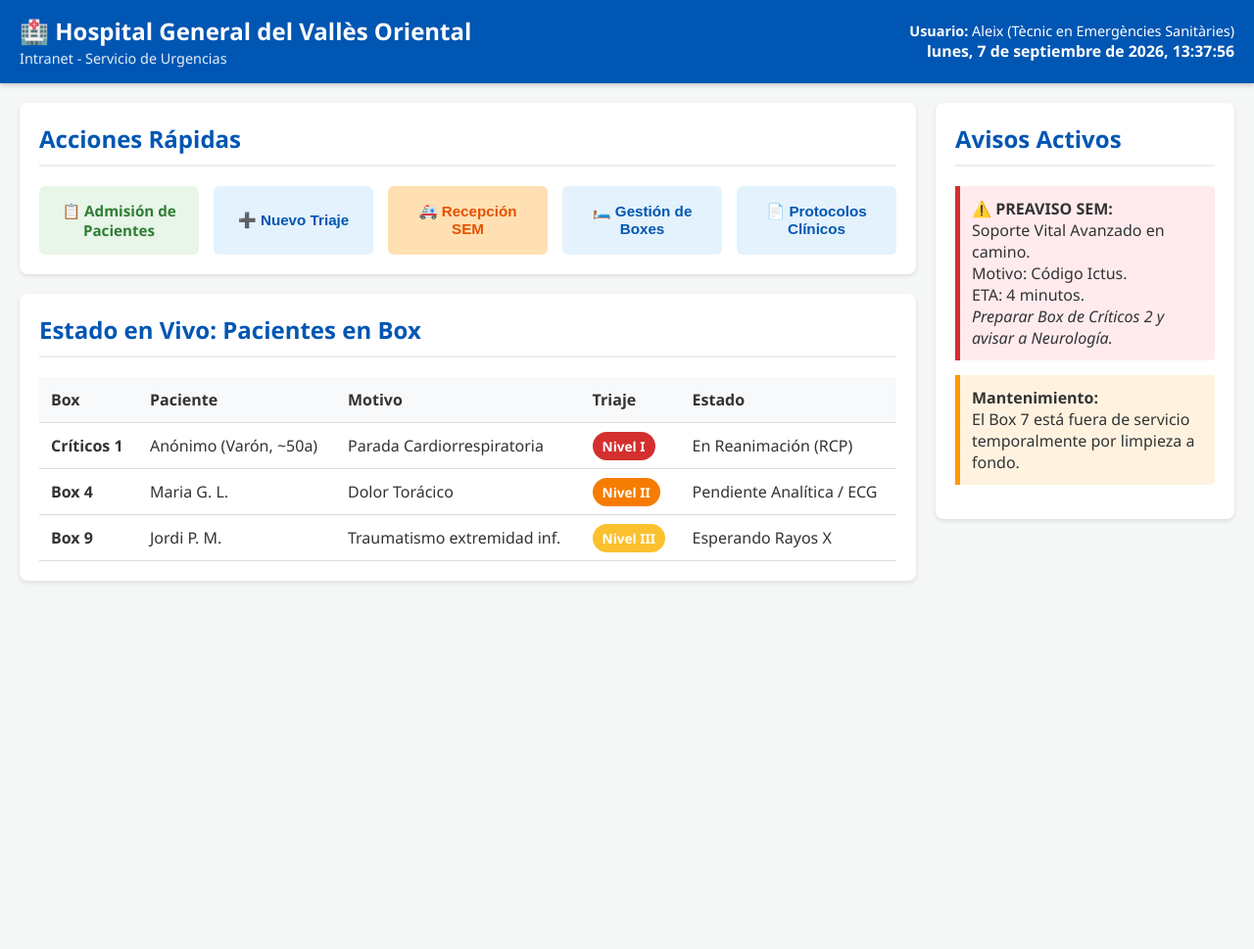
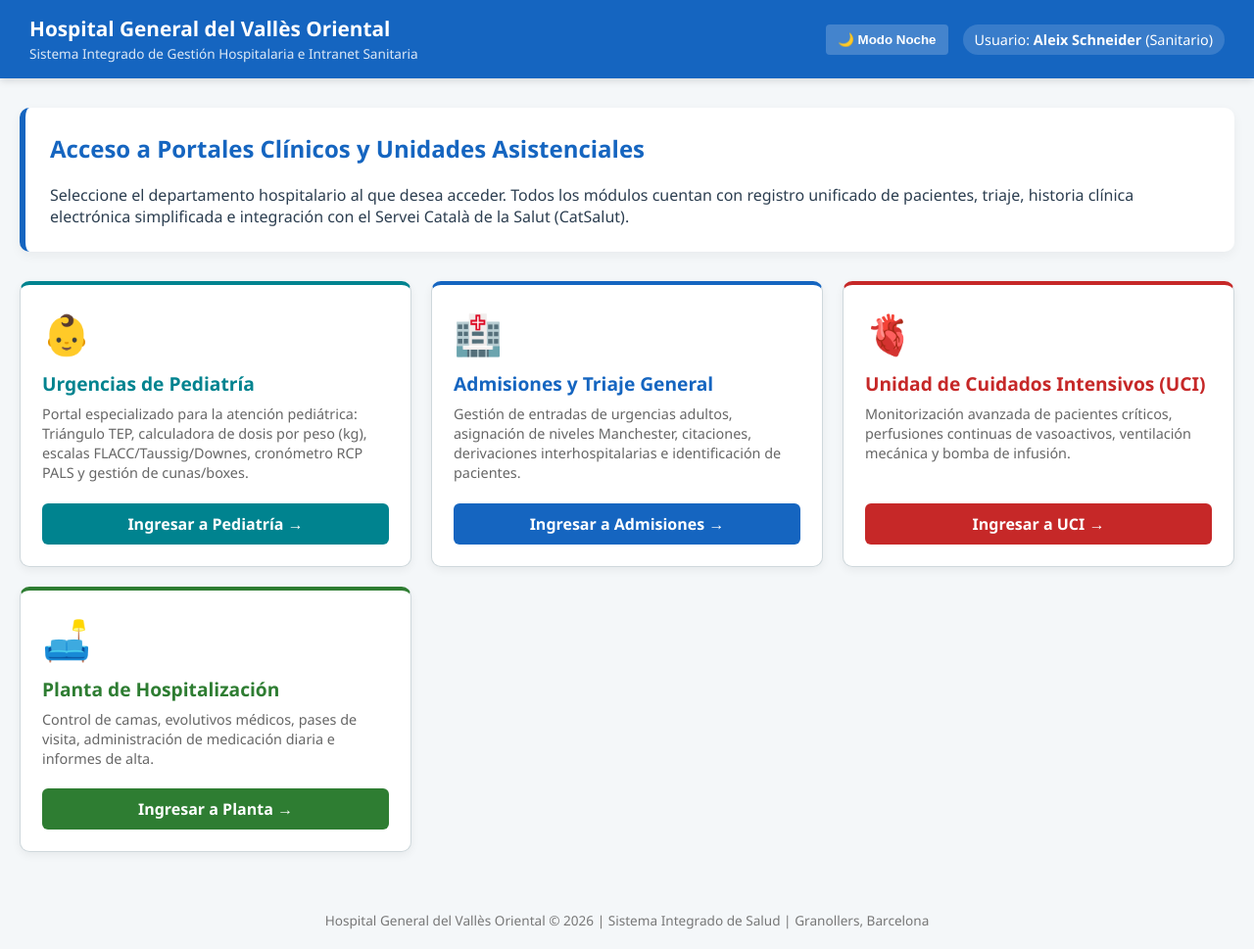
Before and after one commit to fpvalldhebron-a11y/hgvo-intranet-urgencias, a plain HTML site: page index.html in a window 1280 px wide. Shown: the whole page at 98% size. Before the commit the page ends 800 px from the top, so only its background shows below. Drawn offline with Linux system fonts and the light colour scheme.

Commit message:
Update index.html

```diff
--- a/index.html
+++ b/index.html
@@ -3,252 +3,201 @@
 <head>
     <meta charset="UTF-8">
     <meta name="viewport" content="width=device-width, initial-scale=1.0">
-    <title>Urgencias - Hospital General del Vallès Oriental</title>
+    <title>Hospital General del Vallès Oriental | Portal Intranet</title>
     <style>
         :root {
-            --primary-blue: #0056b3;
-            --secondary-blue: #003d80;
-            --bg-color: #f4f7f6;
-            --text-dark: #333;
-            --rojo-triaje: #d32f2f;
-            --naranja-triaje: #f57c00;
-            --amarillo-triaje: #fbc02d;
-            --verde-triaje: #388e3c;
-            --azul-triaje: #1976d2;
+            --primary-blue: #1565c0;
+            --secondary-blue: #0d47a1;
+            --teal-accent: #00838f;
+            --bg-color: #f4f7f9;
+            --card-bg: #ffffff;
+            --text-dark: #2c3e50;
+            --border-color: #cfd8dc;
         }
 
+        body.dark-mode {
+            --bg-color: #121212;
+            --card-bg: #1e1e1e;
+            --text-dark: #e0e0e0;
+            --border-color: #333333;
+        }
+
+        * { box-sizing: border-box; }
+
         body {
-            font-family: 'Segoe UI', Tahoma, Geneva, Verdana, sans-serif;
+            font-family: 'Segoe UI', Roboto, Helvetica, Arial, sans-serif;
             background-color: var(--bg-color);
+            color: var(--text-dark);
             margin: 0;
-            color: var(--text-dark);
+            transition: background 0.3s, color 0.3s;
         }
 
         header {
             background-color: var(--primary-blue);
             color: white;
-            padding: 15px 20px;
+            padding: 15px 30px;
             display: flex;
             justify-content: space-between;
             align-items: center;
-            box-shadow: 0 2px 5px rgba(0,0,0,0.2);
+            box-shadow: 0 2px 8px rgba(0,0,0,0.15);
         }
 
-        .user-info {
-            font-size: 0.9em;
-            text-align: right;
+        .brand-title h1 { margin: 0; font-size: 1.3em; font-weight: 700; }
+        .brand-title span { font-size: 0.85em; opacity: 0.85; font-weight: 300; }
+
+        .header-controls { display: flex; align-items: center; gap: 15px; }
+
+        .btn-theme-toggle {
+            background: rgba(255,255,255,0.2);
+            border: none;
+            color: white;
+            padding: 8px 12px;
+            border-radius: 4px;
+            cursor: pointer;
+            font-weight: bold;
         }
 
         .container {
-            display: grid;
-            grid-template-columns: 3fr 1fr;
-            gap: 20px;
-            padding: 20px;
             max-width: 1400px;
-            margin: auto;
+            margin: 30px auto;
+            padding: 0 20px;
         }
 
-        .card {
-            background: white;
-            padding: 20px;
-            border-radius: 8px;
-            box-shadow: 0 2px 4px rgba(0,0,0,0.1);
-            margin-bottom: 20px;
+        .welcome-card {
+            background: var(--card-bg);
+            padding: 25px;
+            border-radius: 10px;
+            box-shadow: 0 4px 12px rgba(0,0,0,0.05);
+            margin-bottom: 30px;
+            border-left: 6px solid var(--primary-blue);
         }
 
-        h2 {
-            margin-top: 0;
-            color: var(--primary-blue);
-            border-bottom: 2px solid #eee;
-            padding-bottom: 10px;
+        .departments-grid {
+            display: grid;
+            grid-template-columns: repeat(auto-fit, minmax(320px, 1fr));
+            gap: 20px;
         }
 
-        .btn-grid {
-            display: grid;
-            grid-template-columns: repeat(auto-fit, minmax(160px, 1fr));
-            gap: 15px;
+        .dept-card {
+            background: var(--card-bg);
+            border-radius: 10px;
+            padding: 22px;
+            box-shadow: 0 3px 10px rgba(0,0,0,0.06);
+            border: 1px solid var(--border-color);
+            transition: transform 0.2s, box-shadow 0.2s;
+            display: flex;
+            flex-direction: column;
+            justify-content: space-between;
         }
 
-        .btn-action {
-            display: flex;
-            align-items: center;
-            justify-content: center;
-            padding: 15px;
-            border: none;
-            border-radius: 6px;
-            background-color: #e3f2fd;
-            color: var(--primary-blue);
-            font-weight: bold;
-            cursor: pointer;
-            transition: all 0.3s;
-            font-size: 0.95em;
-            text-decoration: none;
-            box-sizing: border-box;
-            text-align: center;
+        .dept-card:hover {
+            transform: translateY(-4px);
+            box-shadow: 0 8px 20px rgba(0,0,0,0.12);
         }
 
-        .btn-action:hover {
-            background-color: var(--primary-blue);
+        .dept-icon { font-size: 2.5em; margin-bottom: 10px; }
+        .dept-title { font-size: 1.2em; font-weight: bold; margin-bottom: 8px; color: var(--primary-blue); }
+        .dept-desc { font-size: 0.9em; color: #666; margin-bottom: 20px; line-height: 1.4; }
+
+        .btn-enter {
+            display: block;
+            text-align: center;
+            background: var(--primary-blue);
             color: white;
+            padding: 10px 15px;
+            border-radius: 6px;
+            text-decoration: none;
+            font-weight: bold;
+            transition: background 0.2s;
         }
 
-        .btn-admision {
-            background-color: #e8f5e9;
-            color: #2e7d32;
-        }
+        .btn-enter:hover { background: var(--secondary-blue); }
+        .btn-enter.teal { background: var(--teal-accent); }
+        .btn-enter.teal:hover { background: #005662; }
 
-        .btn-admision:hover {
-            background-color: #2e7d32;
-            color: white;
-        }
-
-        .btn-sem {
-            background-color: #ffe0b2;
-            color: #e65100;
-        }
-
-        .btn-sem:hover {
-            background-color: #e65100;
-            color: white;
-        }
-
-        table {
-            width: 100%;
-            border-collapse: collapse;
-            margin-top: 15px;
-        }
-
-        th, td {
-            text-align: left;
-            padding: 12px;
-            border-bottom: 1px solid #ddd;
-        }
-
-        th {
-            background-color: #f8f9fa;
-        }
-
-        .badge {
-            padding: 5px 10px;
-            border-radius: 20px;
-            color: white;
-            font-weight: bold;
+        footer {
+            text-align: center;
+            padding: 20px;
             font-size: 0.85em;
-        }
-
-        .nivel-1 { background-color: var(--rojo-triaje); }
-        .nivel-2 { background-color: var(--naranja-triaje); }
-        .nivel-3 { background-color: var(--amarillo-triaje); }
-
-        .alert-box {
-            background-color: #ffebee;
-            border-left: 5px solid var(--rojo-triaje);
-            padding: 12px;
-            margin-bottom: 15px;
-            border-radius: 0 4px 4px 0;
-        }
-
-        @media (max-width: 900px) {
-            .container {
-                grid-template-columns: 1fr;
-            }
+            color: #777;
+            margin-top: 40px;
         }
     </style>
 </head>
 <body>
 
     <header>
-        <div>
-            <h1 style="margin: 0; font-size: 1.5em;">🏥 Hospital General del Vallès Oriental</h1>
-            <span style="font-size: 0.9em; opacity: 0.9;">Intranet - Servicio de Urgencias</span>
+        <div class="brand-title">
+            <h1>Hospital General del Vallès Oriental</h1>
+            <span>Sistema Integrado de Gestión Hospitalaria e Intranet Sanitaria</span>
         </div>
-        <div class="user-info">
-            <strong>Usuario:</strong> Aleix (Tècnic en Emergències Sanitàries)<br>
-            <span id="reloj" style="font-weight: bold; font-size: 1.1em;"></span>
+        <div class="header-controls">
+            <button class="btn-theme-toggle" onclick="toggleTheme()">🌙 Modo Noche</button>
+            <span style="font-size: 0.9em; background: rgba(255,255,255,0.15); padding: 6px 12px; border-radius: 20px;">Usuario: <strong>Aleix Schneider</strong> (Sanitario)</span>
         </div>
     </header>
 
     <div class="container">
-        <main>
-            <!-- ACCIONES RÁPIDAS -->
-            <div class="card">
-                <h2>Acciones Rápidas</h2>
-                <div class="btn-grid">
-                    <a href="admisiones.html" class="btn-action btn-admision">📋 Admisión de Pacientes</a>
-                    <button class="btn-action" onclick="alert('Redirigiendo a Triaje...')">➕ Nuevo Triaje</button>
-                    <button class="btn-action btn-sem" onclick="alert('Redirigiendo a Recepción SEM...')">🚑 Recepción SEM</button>
-                    <button class="btn-action" onclick="alert('Módulo de Gestión de Boxes en desarrollo')">🛏️ Gestión de Boxes</button>
-                    <button class="btn-action" onclick="alert('Módulo de Protocolos Clínicos en desarrollo')">📄 Protocolos Clínicos</button>
+
+        <div class="welcome-card">
+            <h2 style="margin-top:0; color: var(--primary-blue);">Acceso a Portales Clínicos y Unidades Asistenciales</h2>
+            <p style="margin-bottom:0;">Seleccione el departamento hospitalario al que desea acceder. Todos los módulos cuentan con registro unificado de pacientes, triaje, historia clínica electrónica simplificada e integración con el Servei Català de la Salut (CatSalut).</p>
+        </div>
+
+        <div class="departments-grid">
+
+            <!-- URGENCIAS PEDIATRÍA -->
+            <div class="dept-card" style="border-top: 4px solid var(--teal-accent);">
+                <div>
+                    <div class="dept-icon">👶</div>
+                    <div class="dept-title" style="color: var(--teal-accent);">Urgencias de Pediatría</div>
+                    <div class="dept-desc">Portal especializado para la atención pediátrica: Triángulo TEP, calculadora de dosis por peso (kg), escalas FLACC/Taussig/Downes, cronómetro RCP PALS y gestión de cunas/boxes.</div>
                 </div>
+                <a href="urgencias_pediatria.html" class="btn-enter teal">Ingresar a Pediatría →</a>
             </div>
 
-            <!-- PANEL DE CONTROL Y PACIENTES EN BOX -->
-            <div class="card">
-                <h2>Estado en Vivo: Pacientes en Box</h2>
-                <table>
-                    <thead>
-                        <tr>
-                            <th>Box</th>
-                            <th>Paciente</th>
-                            <th>Motivo</th>
-                            <th>Triaje</th>
-                            <th>Estado</th>
-                        </tr>
-                    </thead>
-                    <tbody>
-                        <tr>
-                            <td><strong>Críticos 1</strong></td>
-                            <td>Anónimo (Varón, ~50a)</td>
-                            <td>Parada Cardiorrespiratoria</td>
-                            <td><span class="badge nivel-1">Nivel I</span></td>
-                            <td>En Reanimación (RCP)</td>
-                        </tr>
-                        <tr>
-                            <td><strong>Box 4</strong></td>
-                            <td>Maria G. L.</td>
-                            <td>Dolor Torácico</td>
-                            <td><span class="badge nivel-2">Nivel II</span></td>
-                            <td>Pendiente Analítica / ECG</td>
-                        </tr>
-                        <tr>
-                            <td><strong>Box 9</strong></td>
-                            <td>Jordi P. M.</td>
-                            <td>Traumatismo extremidad inf.</td>
-                            <td><span class="badge nivel-3">Nivel III</span></td>
-                            <td>Esperando Rayos X</td>
-                        </tr>
-                    </tbody>
-                </table>
+            <!-- ADMISIONES Y TRIAGE GENERAL -->
+            <div class="dept-card" style="border-top: 4px solid #1565c0;">
+                <div>
+                    <div class="dept-icon">🏥</div>
+                    <div class="dept-title">Admisiones y Triaje General</div>
+                    <div class="dept-desc">Gestión de entradas de urgencias adultos, asignación de niveles Manchester, citaciones, derivaciones interhospitalarias e identificación de pacientes.</div>
+                </div>
+                <a href="admisiones.html" class="btn-enter">Ingresar a Admisiones →</a>
             </div>
-        </main>
 
-        <!-- PANEL LATERAL DE AVISOS -->
-        <aside>
-            <div class="card">
-                <h2>Avisos Activos</h2>
-                <div class="alert-box">
-                    <strong>⚠️ PREAVISO SEM:</strong><br>
-                    Soporte Vital Avanzado en camino. <br>
-                    Motivo: Código Ictus.<br>
-                    ETA: 4 minutos. <br>
-                    <em>Preparar Box de Críticos 2 y avisar a Neurología.</em>
+            <!-- UCI / CRÍTICOS -->
+            <div class="dept-card" style="border-top: 4px solid #c62828;">
+                <div>
+                    <div class="dept-icon">🫀</div>
+                    <div class="dept-title" style="color: #c62828;">Unidad de Cuidados Intensivos (UCI)</div>
+                    <div class="dept-desc">Monitorización avanzada de pacientes críticos, perfusiones continuas de vasoactivos, ventilación mecánica y bomba de infusión.</div>
                 </div>
-                <div class="alert-box" style="background-color: #fff3e0; border-color: #ff9800;">
-                    <strong>Mantenimiento:</strong><br>
-                    El Box 7 está fuera de servicio temporalmente por limpieza a fondo.
+                <a href="#" class="btn-enter" style="background: #c62828;" onclick="alert('Módulo UCI en mantenimiento preventivo.')">Ingresar a UCI →</a>
+            </div>
+
+            <!-- HOSPITALIZACIÓN / PLANTAS -->
+            <div class="dept-card" style="border-top: 4px solid #2e7d32;">
+                <div>
+                    <div class="dept-icon">🛋️</div>
+                    <div class="dept-title" style="color: #2e7d32;">Planta de Hospitalización</div>
+                    <div class="dept-desc">Control de camas, evolutivos médicos, pases de visita, administración de medicación diaria e informes de alta.</div>
                 </div>
+                <a href="#" class="btn-enter" style="background: #2e7d32;" onclick="alert('Acceso a Planta habilitado desde terminales de control.')">Ingresar a Planta →</a>
             </div>
-        </aside>
+
+        </div>
+
     </div>
 
+    <footer>
+        Hospital General del Vallès Oriental &copy; 2026 | Sistema Integrado de Salud | Granollers, Barcelona
+    </footer>
+
     <script>
-        function actualizarReloj() {
-            const ahora = new Date();
-            const opciones = { weekday: 'long', year: 'numeric', month: 'long', day: 'numeric', hour: '2-digit', minute: '2-digit', second: '2-digit' };
-            document.getElementById('reloj').textContent = ahora.toLocaleDateString('es-ES', opciones);
+        function toggleTheme() {
+            document.body.classList.toggle('dark-mode');
         }
-        setInterval(actualizarReloj, 1000);
-        actualizarReloj();
     </script>
 </body>
 </html>
```
